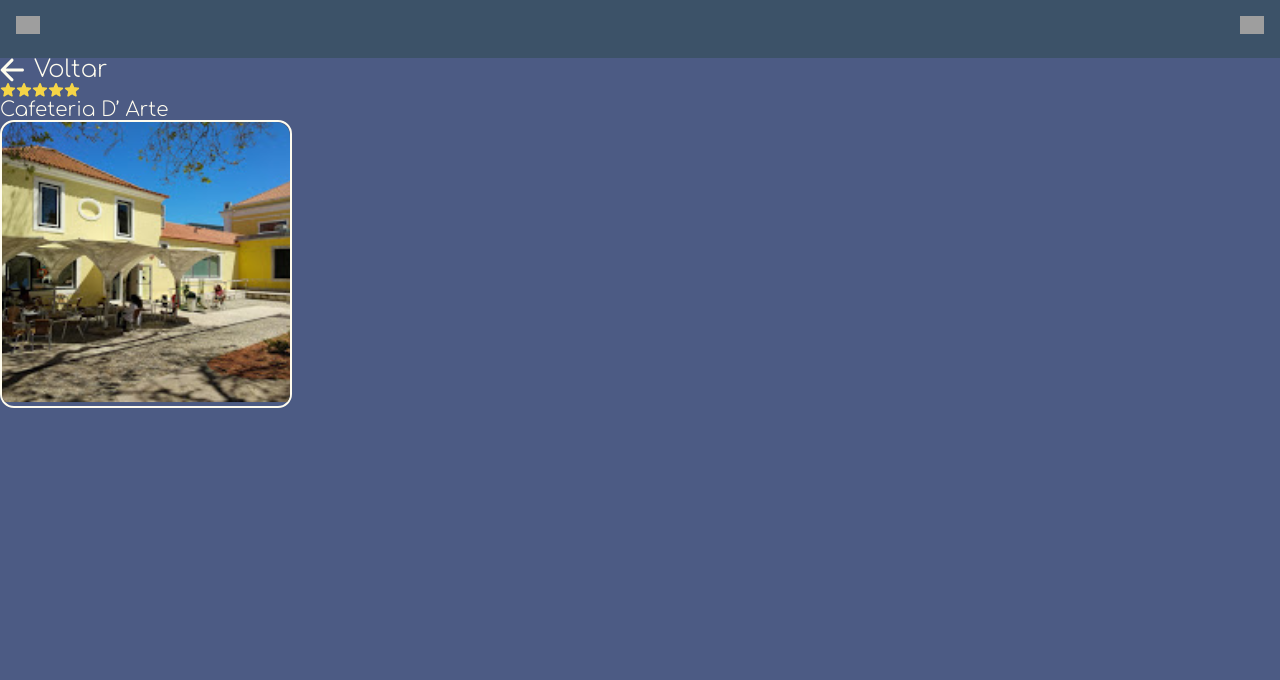
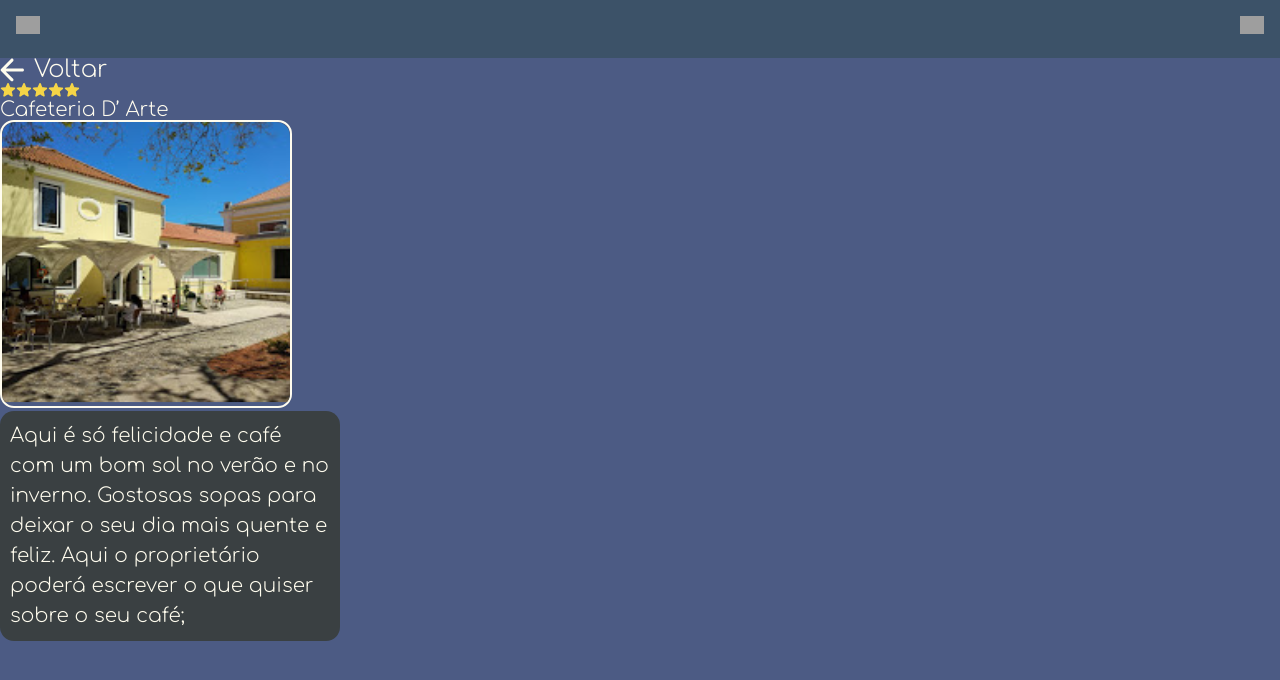
Before and after one commit to JuniorAlvesbr/business-search, a React (Create React App) app: page /details in a window 1280 px wide. Shown: the top 680 px of the page. Built offline with nearby package versions, Linux system fonts and the light colour scheme; grey boxes are pictures that could not be loaded.

Commit message:
create descriptionBox components

```diff
--- /dev/null
+++ b/src/components/DescriptionBox/index.js
@@ -0,0 +1,13 @@
+import styled from 'styled-components';
+
+const DescriptionBox = styled.p`
+    color: #FFFCEE;
+    font-size: 20px;
+    line-height: 30px;
+    width: 320px;
+    background-color: #3A4042;
+    border-radius: 14px;
+    padding: 10px;
+`;
+
+export default DescriptionBox;
--- a/src/pages/Details/index.js
+++ b/src/pages/Details/index.js
@@ -4,6 +4,7 @@ import Stars from "../../components/Stars";
 import Title from "../../components/Title";
 import PhotoPreview from '../../components/PhotoPreview';
 import Coffee from '../../assets/images/coffee.svg'
+import DescriptionBox from "../../components/DescriptionBox";
 
 function Details() {
     return (
@@ -13,6 +14,11 @@ function Details() {
             <Stars amount="5" />
             <Title>Cafeteria D’ Arte</Title>
             <PhotoPreview src={Coffee} />
+            <DescriptionBox>
+                Aqui é só felicidade e café com um bom sol no verão e no inverno.
+                Gostosas sopas para deixar o seu dia mais quente e feliz.
+                Aqui o proprietário poderá escrever o que quiser sobre o seu café;
+            </DescriptionBox>
         </>
     )
 }
```
Also changed, not shown: 1 other file (tests, documents, lock files or other folders).
